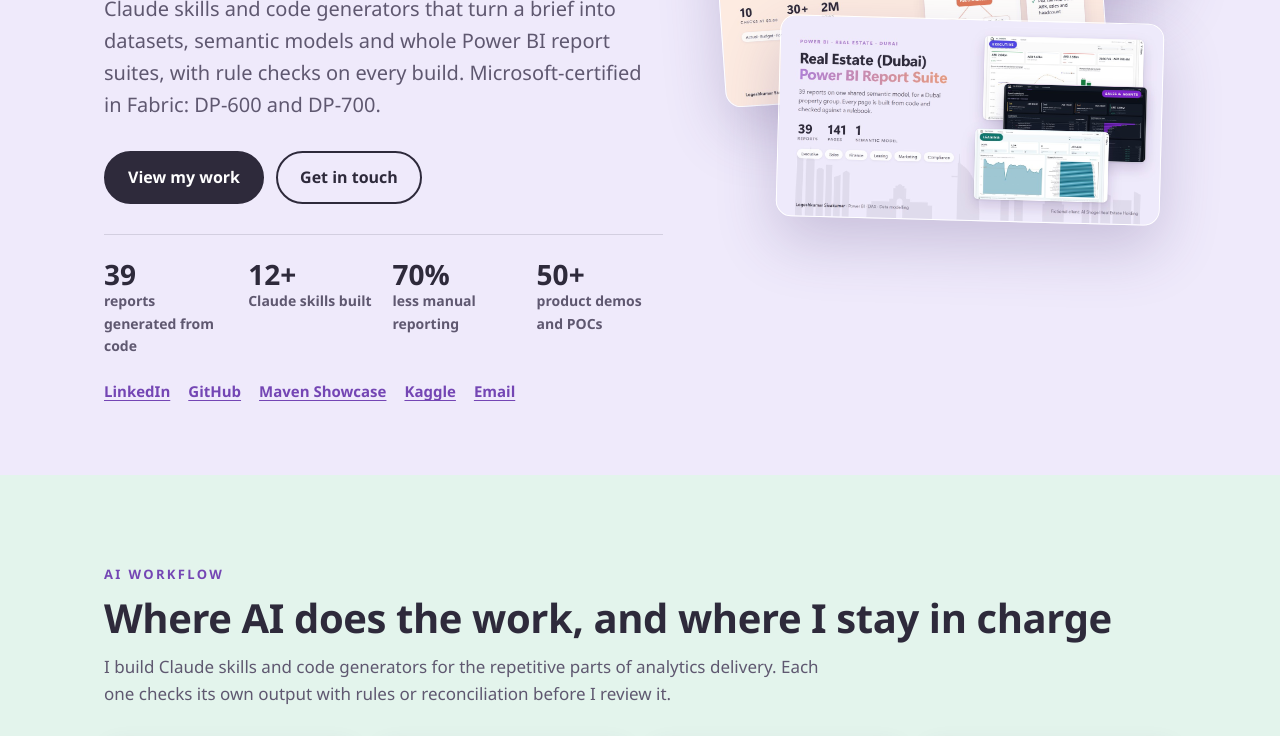
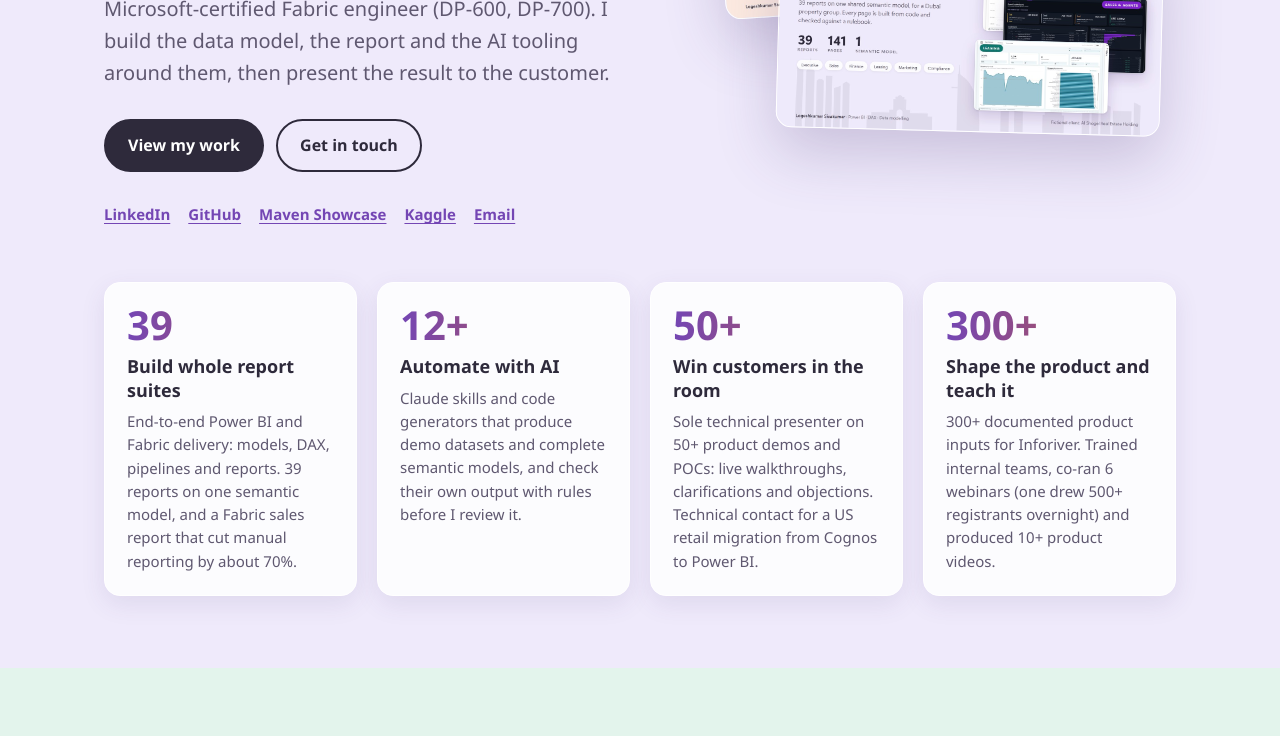
Before and after one commit to Logeshkumar-10/Logeshkumar-10.github.io, a plain HTML site: page index.html in a window 1280 px wide. Shown: the part 528-1264 px from the top of the page. Drawn offline with Linux system fonts and the light colour scheme.

Commit message:
Rework intro with capability cards
Co-Authored-By: Claude Sonnet 5.5 <noreply@anthropic.com>

```diff
--- a/css/style.css
+++ b/css/style.css
@@ -53,7 +53,7 @@ h3 { font-size: 19px; line-height: 1.3; }
 
 /* hero */
 /* fills the first screen; overflow hidden because the rotated covers poke past the edge on phones */
-#hero { min-height: calc(100vh - 60px); display: grid; align-items: center; padding: 56px 0 72px; overflow: hidden; }
+#hero { min-height: calc(100vh - 60px); display: flex; flex-direction: column; justify-content: center; gap: 56px; padding: 56px 0 72px; overflow: hidden; }
 .hero { display: grid; grid-template-columns: 1.1fr .9fr; gap: 56px; align-items: center; }
 .who { display: flex; align-items: center; gap: 14px; margin-bottom: 26px; }
 .who strong { display: block; font-size: 19px; line-height: 1.2; }
@@ -135,3 +135,8 @@ footer .wrap { display: flex; flex-wrap: wrap; justify-content: space-between; g
 #college { background: var(--sky); }
 .mini .chips { padding: 0; margin-top: auto; }
 .mini .chips + a { margin-top: 0; }
+.caps { display: grid; grid-template-columns: repeat(auto-fit, minmax(230px, 1fr)); gap: 20px; width: 100%; }
+.caps article { background: rgba(255, 255, 255, .85); border: 1px solid #fff; border-radius: var(--r); box-shadow: var(--shadow); padding: 22px; }
+.caps b { display: block; font-size: 40px; line-height: 1; font-weight: 800; background: linear-gradient(90deg, var(--accent), var(--accent2)); -webkit-background-clip: text; background-clip: text; color: transparent; }
+.caps h3 { margin: 10px 0 8px; font-size: 18px; }
+.caps p { font-size: 15px; color: var(--ink2); line-height: 1.55; }
--- a/index.html
+++ b/index.html
@@ -38,17 +38,11 @@
           <div><strong>Logeshkumar Sivakumar</strong><span>Business Intelligence Engineer · AI tooling for analytics</span></div>
         </div>
         <h1>I build AI tooling that ships analytics <span class="grad">faster.</span></h1>
-        <p class="tag">Claude skills and code generators that turn a brief into datasets, semantic models and whole Power BI report suites, with rule checks on every build. Microsoft-certified in Fabric: DP-600 and DP-700.</p>
+        <p class="tag">Microsoft-certified Fabric engineer (DP-600, DP-700). I build the data model, the report and the AI tooling around them, then present the result to the customer.</p>
         <div class="cta">
           <a href="#projects" class="btn solid">View my work</a>
           <a href="#contact" class="btn">Get in touch</a>
         </div>
-        <ul class="proof">
-          <li><b>39</b>reports generated from code</li>
-          <li><b>12+</b>Claude skills built</li>
-          <li><b>70%</b>less manual reporting</li>
-          <li><b>50+</b>product demos and POCs</li>
-        </ul>
         <ul class="links">
           <li><a href="https://www.linkedin.com/in/logeshkumar-sivakumar/" target="_blank" rel="noopener">LinkedIn</a></li>
           <li><a href="https://github.com/Logeshkumar-10" target="_blank" rel="noopener">GitHub</a></li>
@@ -62,6 +56,12 @@
         <img src="assets/cover-dataset.jpg" width="1200" height="627" alt="" />
         <img src="assets/cover-dubai.jpg" width="1200" height="627" alt="" />
       </a>
+    </div>
+    <div class="wrap caps" aria-label="What I can do">
+      <article><b>39</b><h3>Build whole report suites</h3><p>End-to-end Power BI and Fabric delivery: models, DAX, pipelines and reports. 39 reports on one semantic model, and a Fabric sales report that cut manual reporting by about 70%.</p></article>
+      <article><b>12+</b><h3>Automate with AI</h3><p>Claude skills and code generators that produce demo datasets and complete semantic models, and check their own output with rules before I review it.</p></article>
+      <article><b>50+</b><h3>Win customers in the room</h3><p>Sole technical presenter on 50+ product demos and POCs: live walkthroughs, clarifications and objections. Technical contact for a US retail migration from Cognos to Power BI.</p></article>
+      <article><b>300+</b><h3>Shape the product and teach it</h3><p>300+ documented product inputs for Inforiver. Trained internal teams, co-ran 6 webinars (one drew 500+ registrants overnight) and produced 10+ product videos.</p></article>
     </div>
   </section>
 
```
